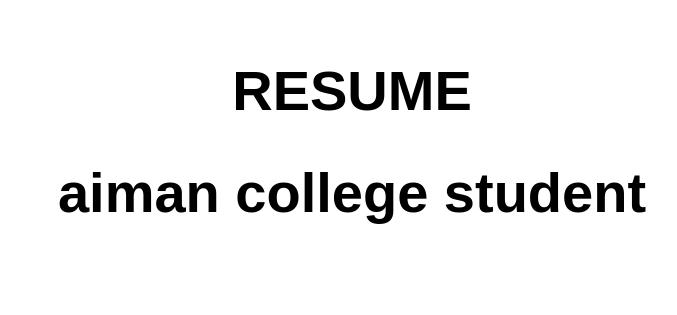
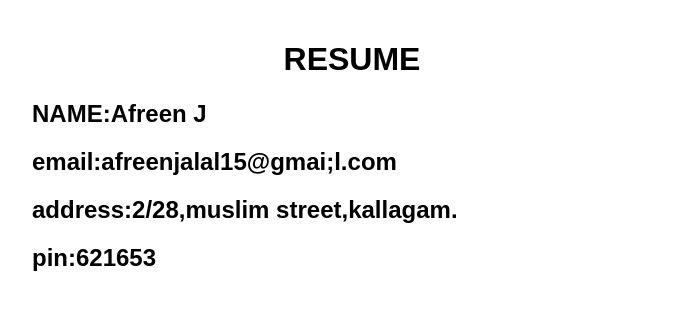
Before and after one commit to afreenjalal/Itzaiman, a website: page src/index.html in a window 1280 px wide. Shown: the whole page, without its empty margins (288-965 px from the left). Drawn offline with Linux system fonts and the light colour scheme.

Commit message:
added NAME added email added address

```diff
--- a/src/index.html
+++ b/src/index.html
@@ -10,8 +10,11 @@
 
 <body>
   <main>
-    <h1>RESUME</h1>
-    <h1>aiman college student</h1>
+   <center> <h1>RESUME</h1></center>
+    <h2>NAME:Afreen J</h2>
+    <h2>email:afreenjalal15@gmai;l.com</h2>
+    <h2>address:2/28,muslim street,kallagam.</h2>
+    <h2>pin:621653</h2>
 
   </main>
 </body>
```
